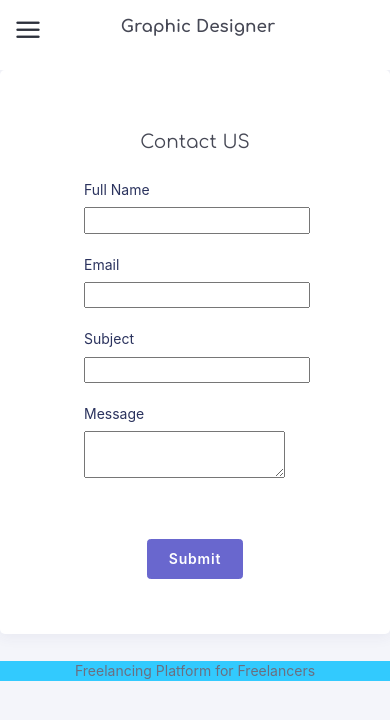
After one commit to DanielCherman/milestone_4_code_institute, a Django app: template templates/core/contactus.html in a window 390 px wide. The commit adds this page. Shown: the top 720 px of the page. Run offline with Django 4.2, Linux system fonts and the light colour scheme; the template is opened without the code that fills it, so the values that code supplies are empty, except form fields; tables that the repository leaves empty hold one stand-in row (values such as "Sample post"); form fields are guessed from the names that the template uses; some libraries are stand-ins or nearby versions; some web fonts are replaced.

Commit message:
📏 contat us layout added
Date:      Sun Jan 23 19:40:34 2022 +0200

```diff
--- a/templates/Landingbase.html
+++ b/templates/Landingbase.html
@@ -45,6 +45,7 @@
             <li class="nav-item"><a class="e nav-link" href="{% url 'core:Home' %}"><span>Home</span></a>
             </li>
 
+            <li class="nav-item"><a class="e nav-link" href="{% url 'core:Contact' %}"><span>Contact Us</span></a>
             </li>
             {% if request.user.is_authenticated %}
                 <li class="nav-item"><a class="e nav-link" href="{% url 'core:Home' %}"><span>Dashboard</span></a>
--- /dev/null
+++ b/templates/core/contactus.html
@@ -0,0 +1,64 @@
+{% include "Landingbase.html" %}
+{% load static %}
+
+{% block content %}
+    <div class="row match-height">
+        <div class="col-lg-12 col-md-12">
+            <div class="card">
+
+                <div class="card-body">
+                    <form class="form" method="post">
+                        {% csrf_token %}
+                        <div class="form-actions center">
+                            <h4>Contact US</h4>
+                        </div>
+                        <div class="row justify-content-center">
+
+                            <div class="col-8">
+                                <div class="form-body">
+                                    <div class="form-group">
+                                        <label for="eventRegInput1">Full Name</label>
+                                        {{ form.name }}
+                                    </div>
+
+                                    <div class="form-group">
+                                        <label for="eventRegInput2">Email</label>
+                                        {{ form.email }}
+                                    </div>
+
+                                    <div class="form-group">
+                                        <label for="eventRegInput3">Subject</label>
+                                       {{ form.subject }}
+                                    </div>
+
+                                    <div class="form-group">
+                                        <label for="eventRegInput4">Message</label>
+                                        {{ form.message }}
+                                    </div>
+
+
+                                </div>
+                            </div>
+                        </div>
+
+                        <div class="form-actions center">
+                            <button type="submit" class="btn btn-primary">
+                                Submit
+                            </button>
+                        </div>
+                    </form>
+
+                </div>
+            </div>
+        </div>
+    </div>
+
+
+    <!-- ***** Footer Area Start ***** -->
+    <footer class="text-center p-50 clearfix bg-grey" style="background-color: #32cafe">
+        <!-- Foooter Text-->
+        <div class="copyright-text">
+            <p>Freelancing Platform for Freelancers</p>
+        </div>
+    </footer>
+{% endblock %}
```
